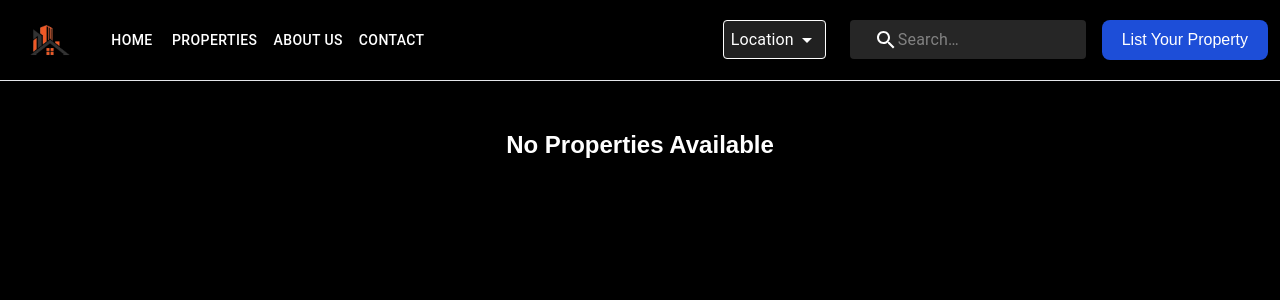
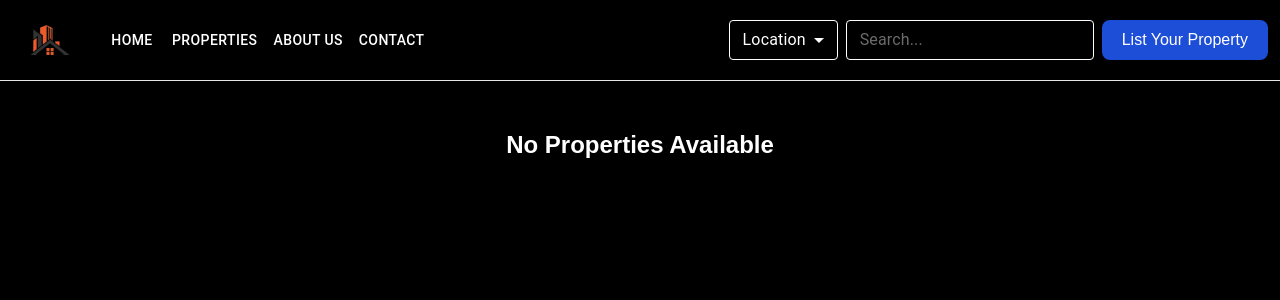
Before and after one commit to devam12/nest-navigators, a Next.js app: page /properties in a window 1280 px wide. Shown: the top 300 px of the page. Built offline with nearby package versions, Linux system fonts and the light colour scheme.

Commit message:
step 3 done

```diff
--- a/src/app/layout.tsx
+++ b/src/app/layout.tsx
@@ -4,6 +4,7 @@ import "./globals.css";
 import Headers from "@/components/Headers";
 import { Box } from "@mui/material";
 import { PropertyProvider } from "@/contexts/PropertyContext";
+import { FilterProvider } from "@/contexts/FilterContext";
 
 // const geistSans = localFont({
 //   src: "./fonts/GeistVF.woff",
@@ -30,12 +31,14 @@ export default function RootLayout({
     <html lang="en">
       <body>
         <PropertyProvider>
+          <FilterProvider>
             <Box
               sx={{ width: "100vw", height: "100vh", backgroundColor: "black" }}
             >
               <Headers />
               {children}
             </Box>
+          </FilterProvider>
         </PropertyProvider>
       </body>
     </html>
--- a/src/app/properties/page.tsx
+++ b/src/app/properties/page.tsx
@@ -1,10 +1,11 @@
 "use client";
 import AddPropertyModal from "@/components/AddPropertyModal";
-import { useState, useEffect } from "react";
+import { useState, useEffect, useMemo } from "react";
 import Image from "next/image";
 import Modal from "@/components/Modal";
 import FavoriteIcon from "@mui/icons-material/Favorite";
 import DeleteIcon from "@mui/icons-material/Delete";
+import { useFilterContext } from "@/contexts/FilterContext";
 
 interface Property {
   id: number;
@@ -26,6 +27,47 @@ const Page = () => {
   const [selectedProperty, setSelectedProperty] = useState<Property | null>(
     null
   );
+
+  const { filterType, searchValue } = useFilterContext();
+  const likedProperties = properties.filter((property) => property.liked);
+  const unlikedProperties = properties.filter((property) => !property.liked);
+
+  const updatedList = useMemo(() => {
+    if (!searchValue) {
+      return unlikedProperties;
+    }
+
+    const lowerCaseSearchValue = searchValue.toLowerCase();
+
+    return unlikedProperties.filter((property) => {
+      if (filterType === "location") {
+        return property.location.toLowerCase().includes(lowerCaseSearchValue);
+      }
+
+      if (filterType === "pricelt") {
+        const price = parseFloat(property.price);
+        const searchPrice = parseFloat(lowerCaseSearchValue);
+        return !isNaN(price) && !isNaN(searchPrice) && price <= searchPrice;
+      }
+
+      if (filterType === "priceht") {
+        const price = parseFloat(property.price);
+        const searchPrice = parseFloat(lowerCaseSearchValue);
+        return !isNaN(price) && !isNaN(searchPrice) && price >= searchPrice;
+      }
+
+      if (
+        filterType === "propertyType" &&
+        property.propertyType !== undefined
+      ) {
+        return property.propertyType
+          .toLowerCase()
+          .includes(lowerCaseSearchValue);
+      }
+
+      return false;
+    });
+  }, [properties, searchValue, filterType, unlikedProperties]);
 
   useEffect(() => {
     fetchPropertiesFromLocalStorage();
@@ -73,7 +115,7 @@ const Page = () => {
     const updatedProperties = properties.map((p) =>
       p.id === property.id ? { ...p, views: p.views + 1 } : p
     );
-    updateLocalStorage(updatedProperties); // Save updated views in localStorage
+    updateLocalStorage(updatedProperties);
     setSelectedProperty(property);
   };
 
@@ -87,25 +129,19 @@ const Page = () => {
         ? { ...property, inquiries: property.inquiries + 1 }
         : property
     );
-    updateLocalStorage(updatedProperties); // Save updated inquiries in localStorage
+    updateLocalStorage(updatedProperties);
   };
-
-  // Separate liked and unliked properties
-  const likedProperties = properties.filter((property) => property.liked);
-  const unlikedProperties = properties.filter((property) => !property.liked);
 
   return (
     <>
       <section className="py-2 bg-black ">
         <div className="container mx-auto px-4">
-          {/* Display message if no properties */}
           {properties.length === 0 ? (
             <h1 className="text-2xl font-bold text-white text-center py-10">
               No Properties Available
             </h1>
           ) : (
             <>
-              {/* Liked Properties Section */}
               {likedProperties.length > 0 && (
                 <div>
                   <h2 className="text-2xl font-bold text-white mb-4">
@@ -178,7 +214,7 @@ const Page = () => {
                   All Properties
                 </h2>
                 <div className="grid grid-cols-1 md:grid-cols-2 lg:grid-cols-3 gap-8">
-                  {unlikedProperties.map((property) => (
+                  {updatedList.map((property) => (
                     <div
                       key={property.id}
                       className="bg-black rounded-lg shadow-md overflow-hidden text-white border"
--- a/src/components/Headers.tsx
+++ b/src/components/Headers.tsx
@@ -1,4 +1,5 @@
 "use client";
+import Image from "next/image";
 import * as React from "react";
 import AppBar from "@mui/material/AppBar";
 import Box from "@mui/material/Box";
@@ -6,25 +7,16 @@ import Toolbar from "@mui/material/Toolbar";
 import IconButton from "@mui/material/IconButton";
 import Typography from "@mui/material/Typography";
 import Menu from "@mui/material/Menu";
+import SearchIcon from "@mui/icons-material/Search";
 import MenuIcon from "@mui/icons-material/Menu";
-import Container from "@mui/material/Container";
-import Avatar from "@mui/material/Avatar";
 import Button from "@mui/material/Button";
-import Tooltip from "@mui/material/Tooltip";
 import MenuItem from "@mui/material/MenuItem";
-import AdbIcon from "@mui/icons-material/Adb";
 import { useRouter } from "next/navigation";
-import { alpha, styled } from "@mui/material";
-import SearchIcon from "@mui/icons-material/Search";
+import { alpha, InputAdornment, styled, TextField } from "@mui/material";
 import InputBase from "@mui/material/InputBase";
-import Image from "next/image";
 import { usePropertyContext } from "@/contexts/PropertyContext";
-import {
-  Select,
-  FormControl,
-  InputLabel,
-  MenuItem as SelectMenuItem,
-} from "@mui/material";
+import { Select, MenuItem as SelectMenuItem } from "@mui/material";
+import { useFilterContext } from "@/contexts/FilterContext";
 
 const pages = [
   { name: "Home", url: "/home" },
@@ -36,101 +28,27 @@ const settings = ["Profile", "Account", "Dashboard", "Logout"];
 
 function Header() {
   const router = useRouter();
-  const { addProperty, isModalOpen, setModalOpen } = usePropertyContext();
+  const { addProperty, setModalOpen } = usePropertyContext();
   const [anchorElNav, setAnchorElNav] = React.useState<null | HTMLElement>(
-    null
-  );
-  const [anchorElUser, setAnchorElUser] = React.useState<null | HTMLElement>(
     null
   );
 
   // State for the selected filter option and search query
-  const [filter, setFilter] = React.useState("location");
-  const [searchQuery, setSearchQuery] = React.useState("");
+  const { filterType, searchValue, setFilterType, setSearchValue } =
+    useFilterContext();
 
   const handleOpenNavMenu = (event: React.MouseEvent<HTMLElement>) => {
     setAnchorElNav(event.currentTarget);
-  };
-  const handleOpenUserMenu = (event: React.MouseEvent<HTMLElement>) => {
-    setAnchorElUser(event.currentTarget);
   };
 
   const handleCloseNavMenu = () => {
     setAnchorElNav(null);
   };
 
-  const handleCloseUserMenu = () => {
-    setAnchorElUser(null);
-  };
-
   const navigateTo = (url: string) => {
     handleCloseNavMenu();
     router.push(url); // Navigate and close the menu
   };
-
-  const handleSearch = () => {
-    // Implement your search logic here based on filter and searchQuery
-    console.log(`Searching for ${searchQuery} with filter: ${filter}`);
-    // Example: navigateTo(`/properties?${filter}=${searchQuery}`);
-  };
-
-  const Search = styled("div")(({ theme }) => ({
-    position: "relative",
-    borderRadius: theme.shape.borderRadius,
-    backgroundColor: alpha(theme.palette.common.white, 0.15),
-    "&:hover": {
-      backgroundColor: alpha(theme.palette.common.white, 0.25),
-    },
-    marginRight: theme.spacing(2),
-    marginLeft: 0,
-    width: "100%",
-    [theme.breakpoints.up("sm")]: {
-      marginLeft: theme.spacing(3),
-      width: "auto",
-    },
-  }));
-
-  const CustomSelect = styled(Select)(({ theme }) => ({
-    color: "white",
-    backgroundColor: theme.palette.grey[900], // Dark background color
-    borderColor: "white",
-    "& .MuiOutlinedInput-notchedOutline": {
-      borderColor: "white",
-    },
-    "& .MuiSelect-select": {
-      padding: theme.spacing(1), // Smaller padding as requested
-    },
-    "&:hover .MuiOutlinedInput-notchedOutline": {
-      borderColor: theme.palette.primary.light, // Lighter color on hover
-    },
-    "& .MuiSvgIcon-root": {
-      color: "white", // White color for the dropdown icon
-    },
-  }));
-
-  const SearchIconWrapper = styled("div")(({ theme }) => ({
-    padding: theme.spacing(0, 3),
-    height: "100%",
-    position: "absolute",
-    pointerEvents: "none",
-    display: "flex",
-    alignItems: "center",
-    justifyContent: "center",
-  }));
-
-  const StyledInputBase = styled(InputBase)(({ theme }) => ({
-    color: "inherit",
-    "& .MuiInputBase-input": {
-      padding: theme.spacing(1, 1, 1, 0),
-      // vertical padding + font size from searchIcon
-      paddingLeft: `calc(1em + ${theme.spacing(4)})`,
-      transition: theme.transitions.create("width"),
-      width: "100%",
-      [theme.breakpoints.up("md")]: {
-        width: "20ch",
-      },
-    },
-  }));
 
   return (
     <AppBar position="static" className="border-b">
@@ -194,32 +112,69 @@ function Header() {
           ))}
         </Box>
 
-        <CustomSelect
+        <Select
           labelId="filter-select-label"
-          value={filter}
-          onChange={(e: any) => setFilter(e.target.value)}
-          sx={{ color: "white", borderColor: "red", padding: 0 }}
+          value={filterType}
+          onChange={(e: any) => {
+            setFilterType(e.target.value);
+            setSearchValue("");
+          }}
+          size="small"
+          sx={{
+            color: "white",
+            borderRadius: 1,
+            marginRight: 1,
+            "& .MuiInputBase-root": {
+              color: "white",
+            },
+            "& .MuiOutlinedInput-notchedOutline": {
+              borderColor: "white",
+            },
+            "&:hover .MuiOutlinedInput-notchedOutline": {
+              borderColor: "white",
+            },
+            "&.Mui-focused .MuiOutlinedInput-notchedOutline": {
+              borderColor: "white",
+            },
+            "& .MuiSvgIcon-root": {
+              color: "white",
+            },
+          }}
         >
           <SelectMenuItem value="location">Location</SelectMenuItem>
-          <SelectMenuItem value="price">Price</SelectMenuItem>
+          <SelectMenuItem value="pricelt">Price Lower Than</SelectMenuItem>
+          <SelectMenuItem value="priceht">Price Higher Than</SelectMenuItem>
           <SelectMenuItem value="propertyType">Property Type</SelectMenuItem>
-        </CustomSelect>
+        </Select>
 
-        <Search>
-          <SearchIconWrapper>
-            <SearchIcon />
-          </SearchIconWrapper>
-
-          <StyledInputBase
-            placeholder="Search…"
-            inputProps={{ "aria-label": "search" }}
-            value={searchQuery}
-            onChange={(e) => setSearchQuery(e.target.value)}
-            onKeyDown={(e) => {
-              if (e.key === "Enter") handleSearch(); // Trigger search on Enter key
-            }}
-          />
-        </Search>
+        <TextField
+          id="outlined-size-small"
+          size="small"
+          placeholder="Search..."
+          value={searchValue}
+          onChange={(e: any) => {
+            setSearchValue(e?.target?.value);
+          }}
+          sx={{
+            color: "white",
+            marginRight: 1,
+            "& .MuiInputBase-root": {
+              color: "white",
+              borderRadius: 1,
+            },
+            "& .MuiOutlinedInput-root": {
+              "& fieldset": {
+                borderColor: "white",
+              },
+              "&:hover fieldset": {
+                borderColor: "white",
+              },
+              "&.Mui-focused fieldset": {
+                borderColor: "white",
+              },
+            },
+          }}
+        />
 
         <a
           onClick={() => setModalOpen(true)}
--- /dev/null
+++ b/src/contexts/FilterContext.tsx
@@ -0,0 +1,35 @@
+// contexts/FilterContext.tsx
+"use client";
+import React, { createContext, useContext, useState, ReactNode } from "react";
+
+interface FilterContextType {
+  filterType: string;
+  searchValue: string;
+  setFilterType: (type: string) => void;
+  setSearchValue: (value: any) => void;
+}
+
+const FilterContext = createContext<FilterContextType | undefined>(undefined);
+
+export const FilterProvider: React.FC<{ children: ReactNode }> = ({
+  children,
+}) => {
+  const [filterType, setFilterType] = useState("location");
+  const [searchValue, setSearchValue] = useState("");
+
+  return (
+    <FilterContext.Provider
+      value={{ filterType, searchValue, setFilterType, setSearchValue }}
+    >
+      {children}
+    </FilterContext.Provider>
+  );
+};
+
+export const useFilterContext = () => {
+  const context = useContext(FilterContext);
+  if (!context) {
+    throw new Error("useFilterContext must be used within a FilterProvider");
+  }
+  return context;
+};
```
Lines whose indentation alone changed are shown as unchanged.
